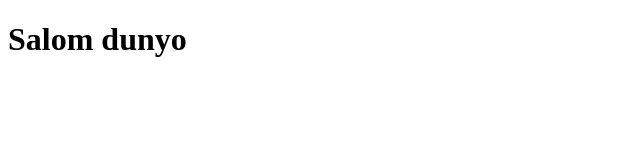
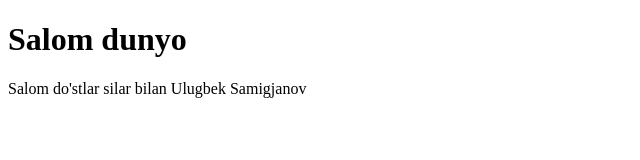
Before and after one commit to AZIO-1010/Birinchi-proyekt, a plain HTML site: page index.html in a window 1280 px wide. Shown: the whole page, without its empty margins (0-640 px from the left). Drawn offline with Linux system fonts and the light colour scheme.

Commit message:
Birinchi proyekt davomi 2

```diff
--- a/index.html
+++ b/index.html
@@ -7,5 +7,6 @@
 </head>
 <body>
     <h1>Salom dunyo</h1>
+    <p>Salom do'stlar silar bilan Ulugbek Samigjanov</p>
 </body>
 </html>
```
